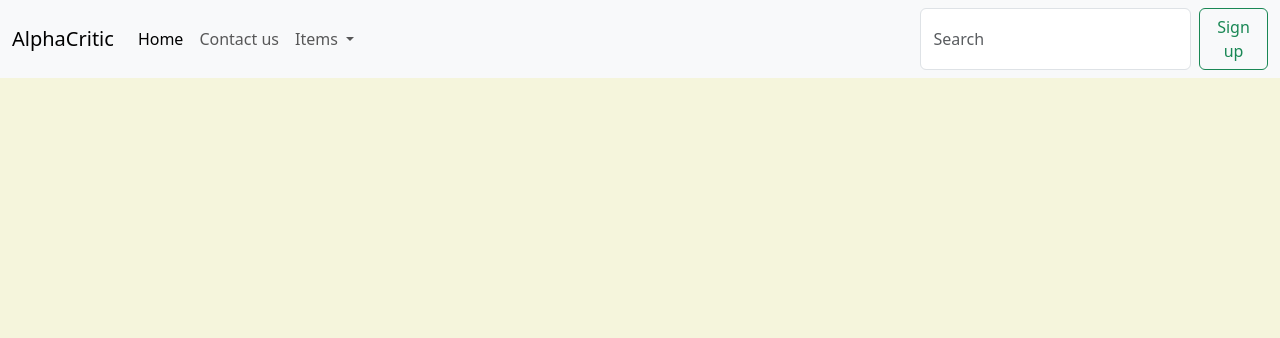
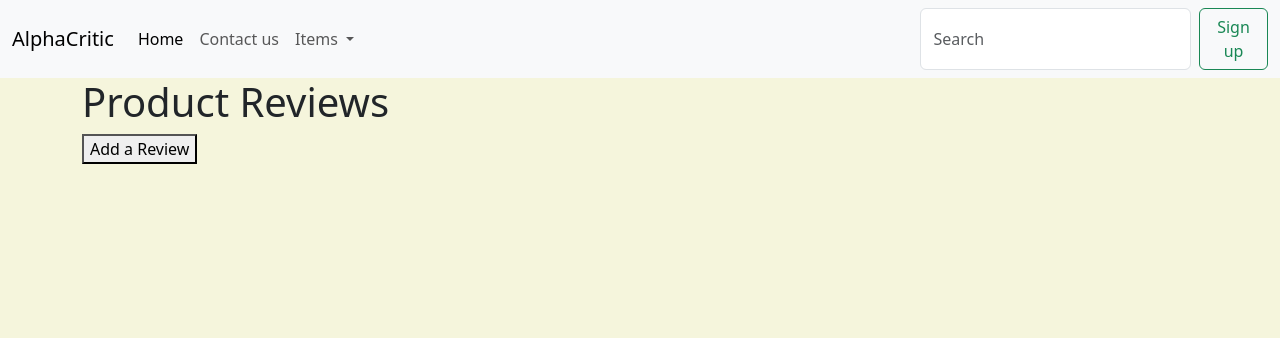
Before and after one commit to JaeYoonAI/3b3j_back, a Django app: template templates/details.html in a window 1280 px wide. Shown: the top 338 px of the page. Run offline with Django 4.2, Linux system fonts and the light colour scheme; the template is opened without the code that fills it, so the values that code supplies are empty.

Commit message:
add reviews JS

```diff
--- a/templates/details.html
+++ b/templates/details.html
@@ -44,5 +44,16 @@
         </div>
     </div>
 </nav>
+
+<div class="container">
+    <h1>Product Reviews</h1>
+    <div id="reviews"></div>
+    <button onclick="addReview()">Add a Review</button>
+</div>
+
+
+<!--main JS-->
+<script src="js/main.js"></script>
+
 </body>
 </html>
```
